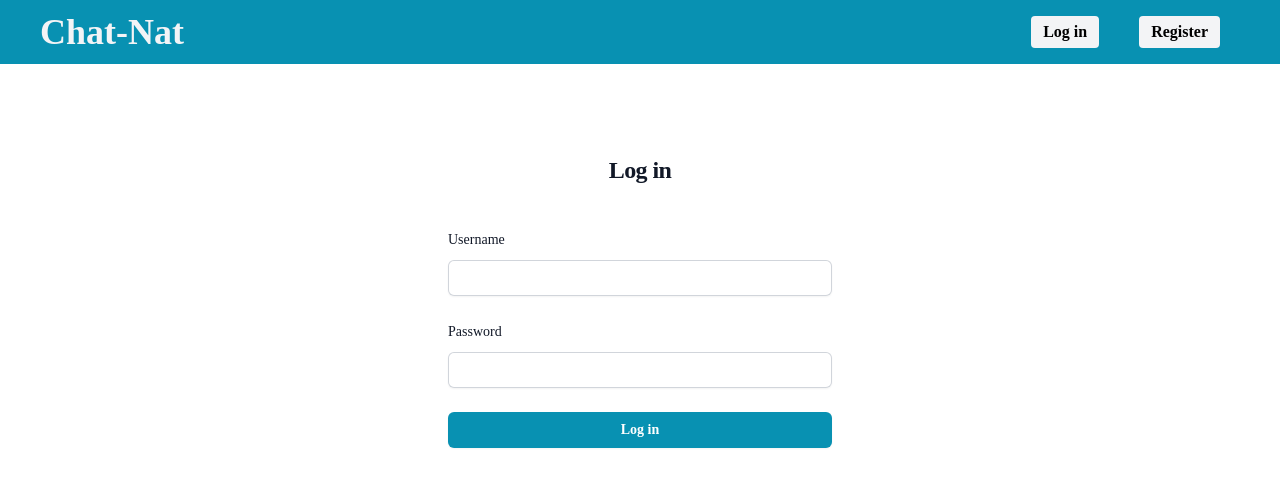
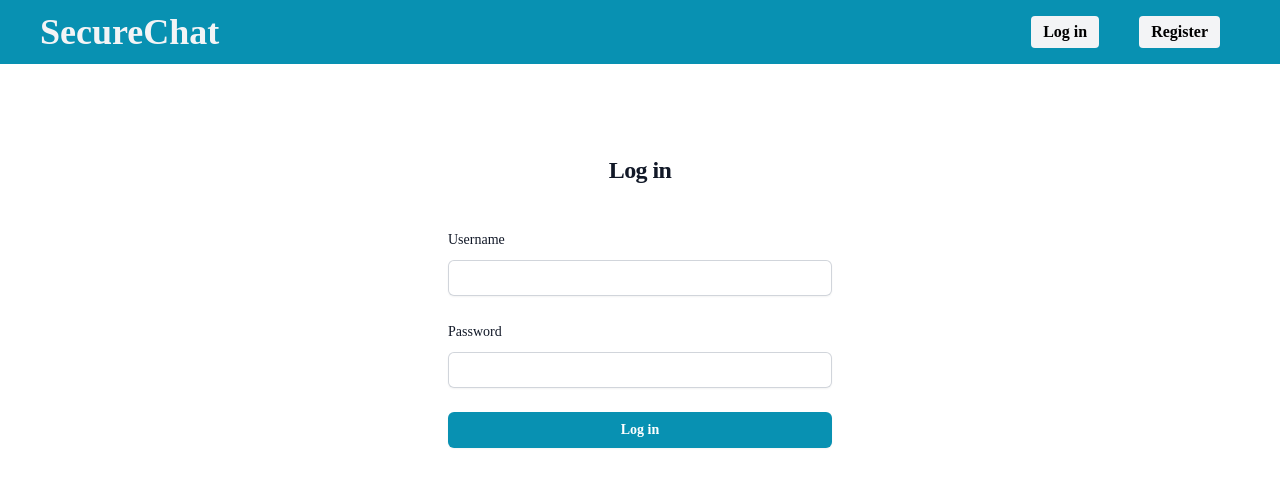
Before and after one commit to Prathu56/e2ee-chat-app, a React (Create React App) app in the folder frontend/: page /login in a window 1280 px wide. Shown: the top 486 px of the page. Built offline with nearby package versions, Linux system fonts and the light colour scheme.

Commit message:
name modified

```diff
--- a/frontend/public/index.html
+++ b/frontend/public/index.html
@@ -7,7 +7,7 @@
     <meta name="theme-color" content="#000000" />
     <meta
       name="description"
-      content="Web site created using create-react-app"
+      content="Web application for secure chatting with AI detections"
     />
     <link rel="apple-touch-icon" href="%PUBLIC_URL%/logo192.png" />
     <!--
@@ -24,7 +24,7 @@
       work correctly both with client-side routing and a non-root public URL.
       Learn how to configure a non-root public URL by running `npm run build`.
     -->
-    <title>Chat-Nat</title>
+    <title>SecureChat</title>
   </head>
   <body>
     <noscript>You need to enable JavaScript to run this app.</noscript>
--- a/frontend/src/components/Navbar.js
+++ b/frontend/src/components/Navbar.js
@@ -14,7 +14,7 @@ const Navbar = () => {
 		<header className="bg-cyan-600 body-font mx-auto flex px-5 py-2 flex-row items-center justify-between sticky top-0">
 			<div className='flex px-5'>
 				<Link to='/'>
-					<span className="text-4xl font-semibold text-gray-100 justify-center">Chat-Nat</span>
+					<span className="text-4xl font-semibold text-gray-100 justify-center">SecureChat</span>
 				</Link>
 			</div>
 
```
Also changed, not shown: 2 other files (tests, documents, lock files or other folders).
